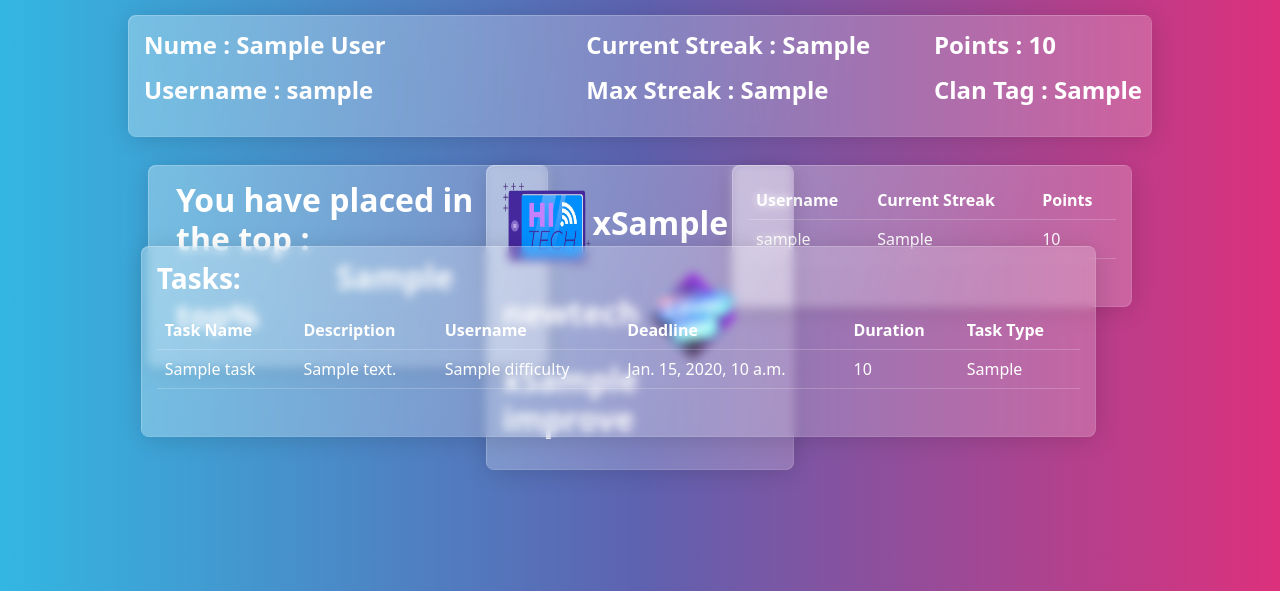
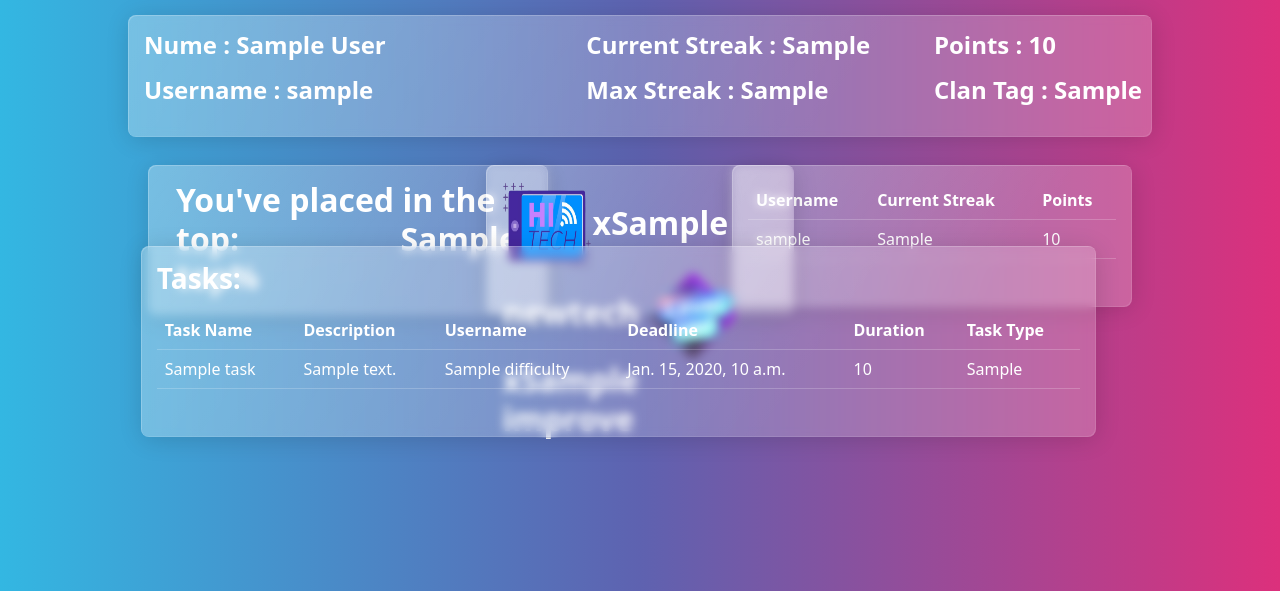
Before and after one commit to TimiAndrei/Productivity-App-CST-Hackathon, a Django app: template Webapp/Product/templates/dashboard.html in a window 1280 px wide. Shown: the part 209-800 px from the top of the page. Run offline with Django 3.2, Linux system fonts and the light colour scheme; the template is opened without the code that fills it: most values are stand-ins (such as "Sample title", 1, 10 or a date in 2020); some libraries are stand-ins or nearby versions.

Commit message:
final touch design

```diff
--- a/Webapp/Product/templates/dashboard.html
+++ b/Webapp/Product/templates/dashboard.html
@@ -101,14 +101,14 @@
             </table>
         </div>
         <div class="card border-success mb-3"
-            style="width: 30%; height:auto; min-width:400px; margin: auto; position: absolute; top:150px; left:20px; padding:1em">
+            style="width: 30%; height:150px; min-width:400px; margin: auto; position: absolute; top:150px; left:20px; padding:1em">
 
-            <h2 style="margin-left:12px">You have placed in the top : <span style="margin-left:45%;">{{top}}%</span>
+            <h2 style="margin-left:12px">You've placed in the top: <span style="margin-left:43%;">{{top}}%</span>
             </h2>
         </div>
 
         <div class="card border-success mb-3"
-            style="width: 30%; height:auto; min-width:300px; margin: auto; position: absolute; top:150px; left:35%; padding:1em">
+            style="width: 30%; height:150px; margin: auto; position: absolute; top:150px; left:35%; padding:1em">
 
             <h2><img src="../../static/images/high_tech_no_bg.png" style="width:90px; height:90px">x{{newtech}}
                 <img src="../../static/images/level_up_no_bg.png" style="width:90px; height:90px">x{{improve}}
```
